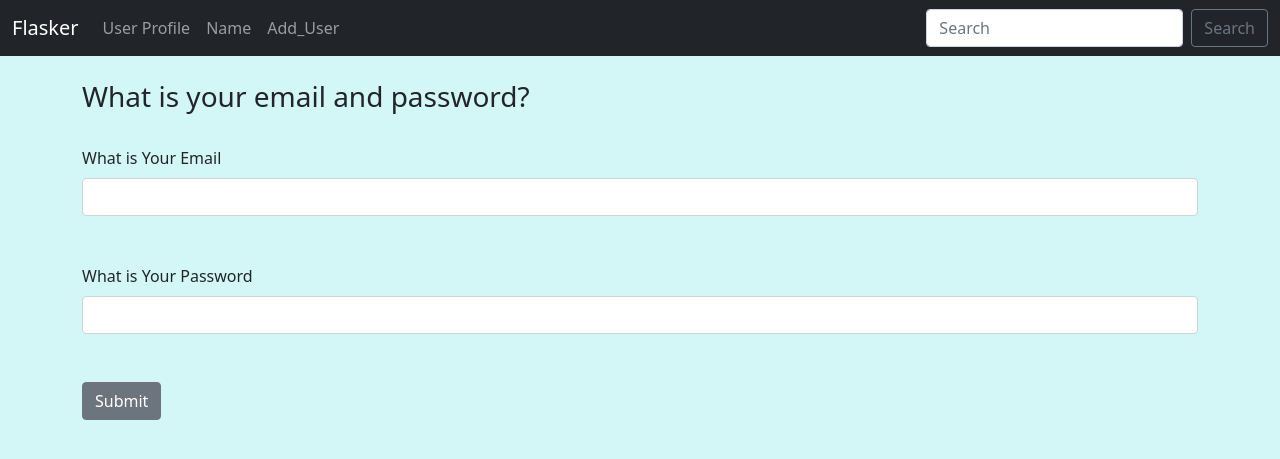
After one commit to Electronic12/flasker_sec, a Flask app: page /test_pw/ in a window 1280 px wide. The commit adds this page. Shown: the top 459 px of the page. Run offline with Flask 2, Linux system fonts and the light colour scheme; some libraries are stand-ins or nearby versions.

Commit message:
json file and password compare

```diff
--- a/app.py
+++ b/app.py
@@ -1,9 +1,11 @@
+from optparse import check_choice
+import re
 from flask import Flask, render_template, flash, request
 from flask_wtf import FlaskForm
-from wtforms import StringField, SubmitField
-from wtforms.validators import DataRequired
+from wtforms import StringField, SubmitField, PasswordField, BooleanField, ValidationError
+from wtforms.validators import DataRequired, EqualTo, Length
 from flask_sqlalchemy import SQLAlchemy
-from datetime import datetime
+from datetime import datetime, date
 from werkzeug.security import generate_password_hash, check_password_hash
 
 #  Create a Flask Instance
@@ -17,6 +19,15 @@ app.config['SQLALCHEMY_DATABASE_URI'] = 'sqlite:///codemy.db'
 
 db = SQLAlchemy(app)
 
+@app.route('/date/')
+def date_for_json():
+    favorite_games = {
+        "Jora": "Futbol",
+        "Kerwen": "Woleybol",
+        "Mergen": "Judo"
+    }
+    return favorite_games
+    # return {"Date": date.today() }
 
 class Users(db.Model):
     id = db.Column(db.Integer, primary_key=True)
@@ -47,7 +58,15 @@ class UserForm(FlaskForm):
     name = StringField('Name', validators=[DataRequired()])
     email = StringField('Email', validators=[DataRequired()])
     favorite_color = StringField('Favorite Color')
+    password_hash = PasswordField('Password', validators=[DataRequired(), EqualTo('password_hash2', message='Password Must Match')])
+    password_hash2 = PasswordField('Confirm Password', validators=[DataRequired()])
     submit = SubmitField('Submit')
+
+class PasswordForm(FlaskForm):
+    email = StringField('What is Your Email', validators=[DataRequired()])
+    password = PasswordField('What is Your Password', validators=[DataRequired()])
+    submit = SubmitField('Submit')
+
 
 @app.route('/update/<int:id>/', methods=['GET', 'POST'])
 def update(id):
@@ -112,13 +131,15 @@ def add_user():
     if form.validate_on_submit():
         user = Users.query.filter_by(email=form.email.data).first()
         if user is None:
-            user = Users(name=form.name.data, email=form.email.data, favorite_color=form.favorite_color.data)
+            hashed_pw = generate_password_hash(form.password_hash.data, 'sha256')
+            user = Users(name=form.name.data, email=form.email.data, favorite_color=form.favorite_color.data, password_hash=hashed_pw)
             db.session.add(user)
             db.session.commit()
         name = form.name.data
         form.name.data = ''
         form.email.data = ''
-        form.email.favorite_color = ''
+        form.favorite_color.data = ''
+        form.password_hash.data = ''
         flash('User adedd Successfuly')
     our_users = Users.query.order_by(Users.date_added)
     return render_template("add_user.html", name=name, form=form, our_users=our_users)
@@ -155,6 +176,28 @@ def page_not_found(e):
 def page_not_found(e):
     return render_template("500.html"), 500
 
+@app.route('/test_pw/', methods=['GET', 'POST'])
+def test_pw():
+    email = None
+    password = None
+    pw_to_check = None
+    passed = None
+    form = PasswordForm()
+    if form.validate_on_submit():
+        email = form.email.data
+        password = form.password.data
+        form.email.data = ''
+        form.password.data = ''
+        pw_to_check = Users.query.filter_by(email=email).first()
+        passed = check_password_hash(pw_to_check.password_hash, password)
+
+    return render_template("test_pw.html",
+                            email=email,
+                            password=password,
+                            pw_to_check = pw_to_check,
+                            passed =passed,
+                            form=form)
+
 @app.route('/name/', methods=['GET', 'POST'])
 def name():
     name = None
--- /dev/null
+++ b/templates/test_pw.html
@@ -0,0 +1,34 @@
+{% extends 'base.html' %}
+
+{% block content %}
+{% for message in get_flashed_messages() %}
+    <div class="alert alert-primary alert-dismissible fade show" role="alert">
+        {{ email }} {{ message }}
+        <button type="button" class="btn-close" data-bs-dismiss="alert" aria-label="Close"></button>
+      </div>
+{% endfor %}
+
+    {% if email %}
+        <h1>Email: {{ email }}</h1>
+        <h1>Password: {{ password }}</h1>
+        <h4>User INFO:</h4><br/>
+        <h5>Name: {{pw_to_check.name }}</h5><br/>
+        <h5>Email: {{pw_to_check.email }}</h5><br/>
+        <h5>PW: {{pw_to_check.password_hash }}</h5><br/>
+        PASSED : {{ passed }}
+    {% else %}
+
+        <h3>What is your email and password?</h3>
+        <br/>
+        <form method="POST">
+            {{ form.hidden_tag() }}
+            {{ form.email.label(class="form-label") }}
+            {{ form.email(class="form-control") }}
+            <br/><br/>
+            {{ form.password.label(class="form-label") }}
+            {{ form.password(class="form-control") }}
+            <br/><br/>
+            {{ form.submit(class="btn btn-secondary") }}
+        </form>
+    {% endif %}
+{% endblock %}
```
Also changed, not shown: templates/add_user.html (+9 -2 lines), codemy.db.
